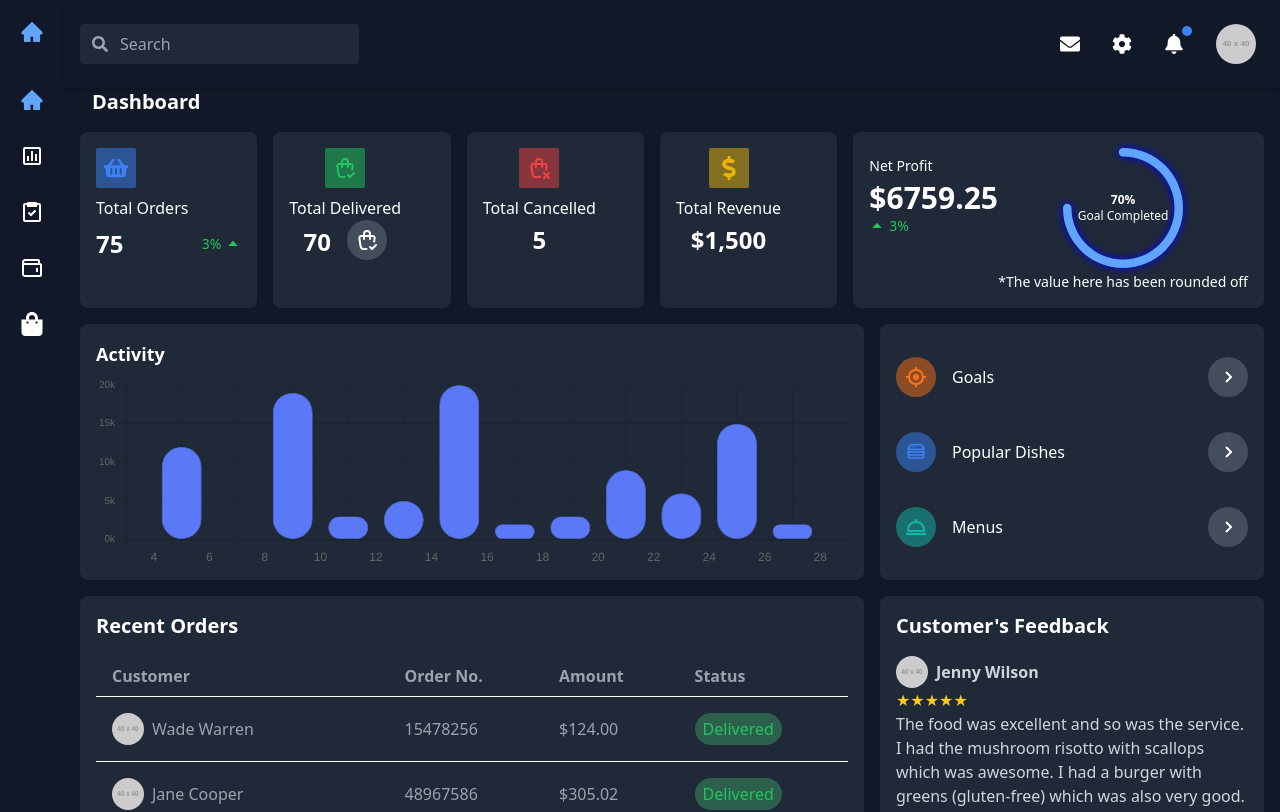
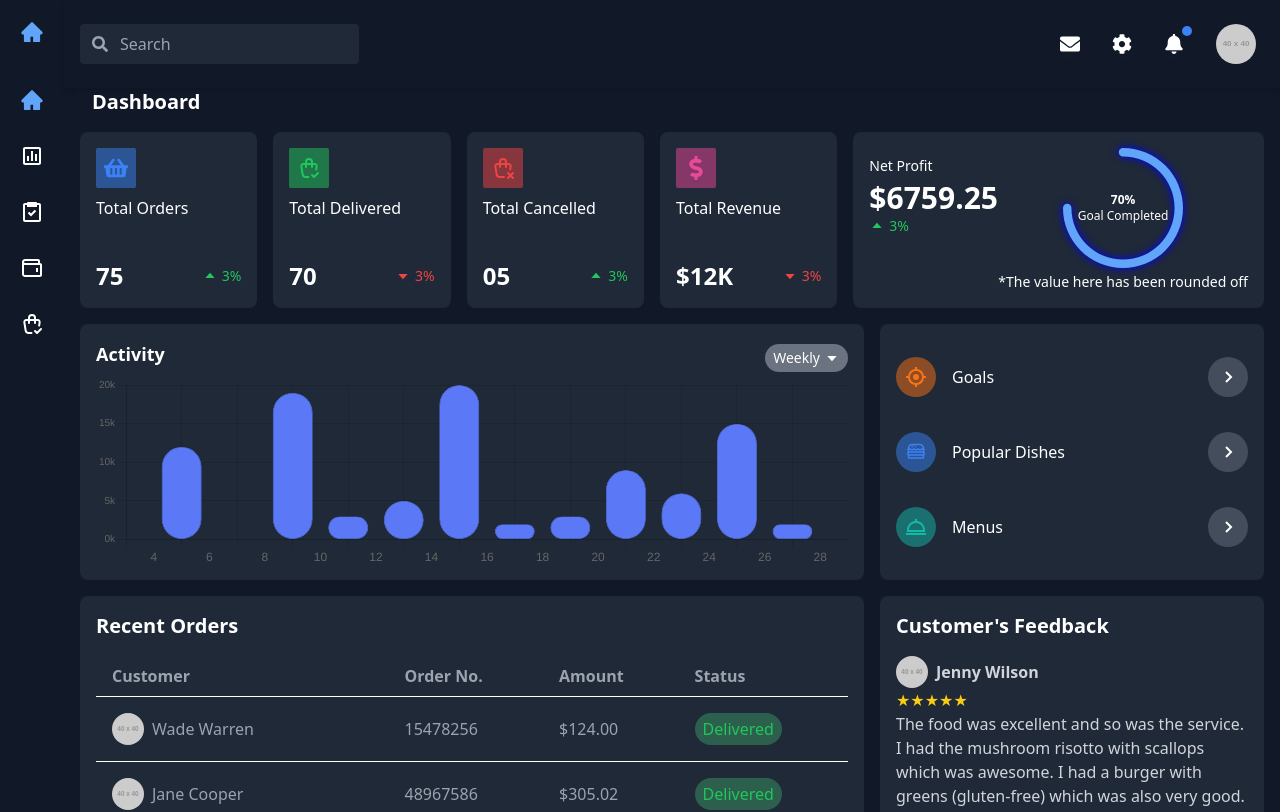
Before and after one commit to yeshu10/Dashboard, a React (Vite) app in the folder dashboard/: page / in a window 1280 px wide. Shown: the top 812 px of the page. Built offline with nearby package versions, Linux system fonts and the light colour scheme.

Commit message:
dashboard fixed

```diff
--- a/dashboard/src/components/ActivityChart.jsx
+++ b/dashboard/src/components/ActivityChart.jsx
@@ -1,6 +1,7 @@
 import React from 'react';
 import Chart from 'chart.js/auto';
 import { Bar } from 'react-chartjs-2';
+import { BiCaretDown } from 'react-icons/bi';
 
 const ActivityChart = () => {
   const chartData = {
@@ -58,7 +59,14 @@ const ActivityChart = () => {
 
   return (
     <div className="h-64 bg-gray-800 p-4 rounded-lg text-white col-span-2">
-      <h3 className="text-lg font-semibold mb-2">Activity</h3>
+    <div className="flex items-center justify-between">
+  <h3 className="text-lg font-semibold mb-2">Activity</h3>
+  <div className="flex items-center bg-gray-500 text-gray-800 rounded-full px-2 py-1">
+    <span className="text-sm text-white">Weekly</span>
+    <BiCaretDown size={16} className="ml-1 text-white" />
+  </div>
+</div>
+
       <div className="h-48"> {/* Adjust the height here */}
         <Bar data={chartData} options={chartOptions} height={300} /> {/* Adjust the height here */}
       </div>
--- a/dashboard/src/components/DashboardSummary.jsx
+++ b/dashboard/src/components/DashboardSummary.jsx
@@ -1,7 +1,7 @@
 import React from 'react';
 import { FaShoppingBasket , FaDollarSign, FaChartLine } from 'react-icons/fa';
 import { TbShoppingBagCheck, TbShoppingBagX} from "react-icons/tb";
-import { BiCaretUp } from "react-icons/bi";
+import { BiCaretDown, BiCaretUp } from "react-icons/bi";
 import { AiOutlineLoading3Quarters } from "react-icons/ai";
 
 
@@ -11,66 +11,70 @@ const DashboardSummary = () => {
   return (
     <div className="flex gap-4">
       <div className="flex flex-wrap gap-4 flex-[2]">
-        <div className="bg-gray-800 p-4 rounded-lg text-white flex-1 min-w-[150px]">
-          {/* <div className="flex items-center gap-4"> */}
-            <div className="flex flex-col ">
+      <div className="relative bg-gray-800 p-4 rounded-lg text-white flex-1 min-w-[150px]">
+  <div className="flex flex-col h-full">
     <div className="bg-blue-500 bg-opacity-50 p-2 rounded-sm w-fit">
       <FaShoppingBasket className="text-blue-500" size={24} />
     </div>
     <div className="mt-2">Total Orders</div>
-              <div className="flex justify-between mt-2 w-full">
+    <div className="absolute bottom-4 left-4 right-4 flex justify-between">
       <div className="text-2xl font-bold">75</div>
-          <div className="flex-grow"></div> {/* This div takes up the available space */}
       <div className="flex items-center space-x-1 text-green-500 text-sm">
+      <BiCaretUp size={16} />
         <div>3%</div>
-            <BiCaretUp size={16} />
       </div>
     </div>
   </div>
-        {/* </div> */}
 </div>
-        <div className="bg-gray-800 p-4 rounded-lg text-white flex-1 min-w-[150px]">
-          <div className="flex items-center gap-4">
-            <div className="flex flex-col items-center">
-              <div className="bg-green-500 bg-opacity-50 p-2 rounded-sm inline-flex items-center justify-center">
-                <TbShoppingBagCheck className="text-green-500" size={24} />
+<div className="relative bg-gray-800 p-4 rounded-lg text-white flex-1 min-w-[150px]">
+  <div className="flex flex-col h-full">
+    <div className="bg-green-500 bg-opacity-50 p-2 rounded-sm w-fit">
+      <TbShoppingBagCheck  className="text-green-500" size={24} />
     </div>
     <div className="mt-2">Total Delivered</div>
-
-              <div className="flex items-center gap-4">
-      <div className=" inline-flex items-center justify-center">
-      <div className="text-2xl font-bold mt-1 flex-grow">70</div>
+    <div className="absolute bottom-4 left-4 right-4 flex justify-between">
+      <div className="text-2xl font-bold">70</div>
+      <div className="flex items-center space-x-1 text-red-500 text-sm">
+      <BiCaretDown size={16} />
+        <div>3%</div>
       </div>
-      <div className="bg-gray-500 bg-opacity-50 p-2 rounded-full inline-flex items-center justify-center">
-        <TbShoppingBagCheck className="text-white" size={24} />
+    </div>
+  </div>
+</div>
+<div className="relative bg-gray-800 p-4 rounded-lg text-white flex-1 min-w-[150px]">
+  <div className="flex flex-col h-full">
+    <div className="bg-red-500 bg-opacity-50 p-2 rounded-sm w-fit">
+      <TbShoppingBagX className="text-red-500" size={24} />
+    </div>
+    <div className="mt-2">Total Cancelled</div>
+    <div className="absolute bottom-4 left-4 right-4 flex justify-between">
+      <div className="text-2xl font-bold">05</div>
+      <div className="flex items-center space-x-1 text-green-500 text-sm">
+      <BiCaretUp size={16} />
+        <div>3%</div>
+      </div>
+    </div>
+  </div>
+</div>
+<div className="relative bg-gray-800 p-4 rounded-lg text-white flex-1 min-w-[150px]">
+  <div className="flex flex-col h-full">
+    <div className="bg-pink-500 bg-opacity-50 p-2 rounded-sm w-fit">
+      <FaDollarSign className="text-pink-500" size={24} />
+    </div>
+    <div className="mt-2">Total Revenue</div>
+    <div className="absolute bottom-4 left-4 right-4 flex justify-between">
+      <div className="text-2xl font-bold">$12K</div>
+      <div className="flex items-center space-x-1 text-red-500 text-sm">
+      <BiCaretDown size={16} />
+        <div>3%</div>
       </div>
     </div>
   </div>
 </div>
 </div>
-        <div className="bg-gray-800 p-4 rounded-lg text-white flex-1 min-w-[150px]">
-          <div className="flex items-center gap-4">
-            <div className="flex flex-col items-center">
-              <div className="bg-red-500 bg-opacity-50 p-2 rounded-sm inline-flex items-center justify-center">
-                <TbShoppingBagX className="text-red-500" size={24} />
-              </div>
-              <div className="mt-2">Total Cancelled</div>
-              <div className="text-2xl font-bold mt-1">5</div>
-            </div>
-          </div>
-        </div>
-        <div className="bg-gray-800 p-4 rounded-lg text-white flex-1 min-w-[150px]">
-          <div className="flex items-center gap-4">
-            <div className="flex flex-col items-center">
-              <div className="bg-yellow-500 bg-opacity-50 p-2 rounded-sm inline-flex items-center justify-center">
-                <FaDollarSign className="text-yellow-500" size={24} />
-              </div>
-              <div className="mt-2">Total Revenue</div>
-              <div className="text-2xl font-bold mt-1">$1,500</div>
-            </div>
-          </div>
-        </div>
-      </div>
+
+
+
       <div className="bg-gray-800 p-4 rounded-lg text-white flex-[1] min-w-[150px]">
 
       <div className="w-full">
--- a/dashboard/src/components/Sidebar.jsx
+++ b/dashboard/src/components/Sidebar.jsx
@@ -2,6 +2,7 @@ import React from 'react';
 import { AiFillHome } from 'react-icons/ai';
 import { BiBarChartSquare, BiTask, BiWallet } from 'react-icons/bi';
 import { FaShoppingBag } from 'react-icons/fa';
+import { TbShoppingBagCheck } from 'react-icons/tb';
 
 const Sidebar = () => {
   return (
@@ -23,7 +24,7 @@ const Sidebar = () => {
           <BiWallet size={24} />
         </a>
         <a href="#" className="p-2 hover:bg-gray-700 rounded-full flex items-center justify-center shadow-sm">
-          <FaShoppingBag size={24} />
+          <TbShoppingBagCheck size={24} />
         </a>
       </nav>
     </div>
```
Lines whose indentation alone changed are shown as unchanged.
